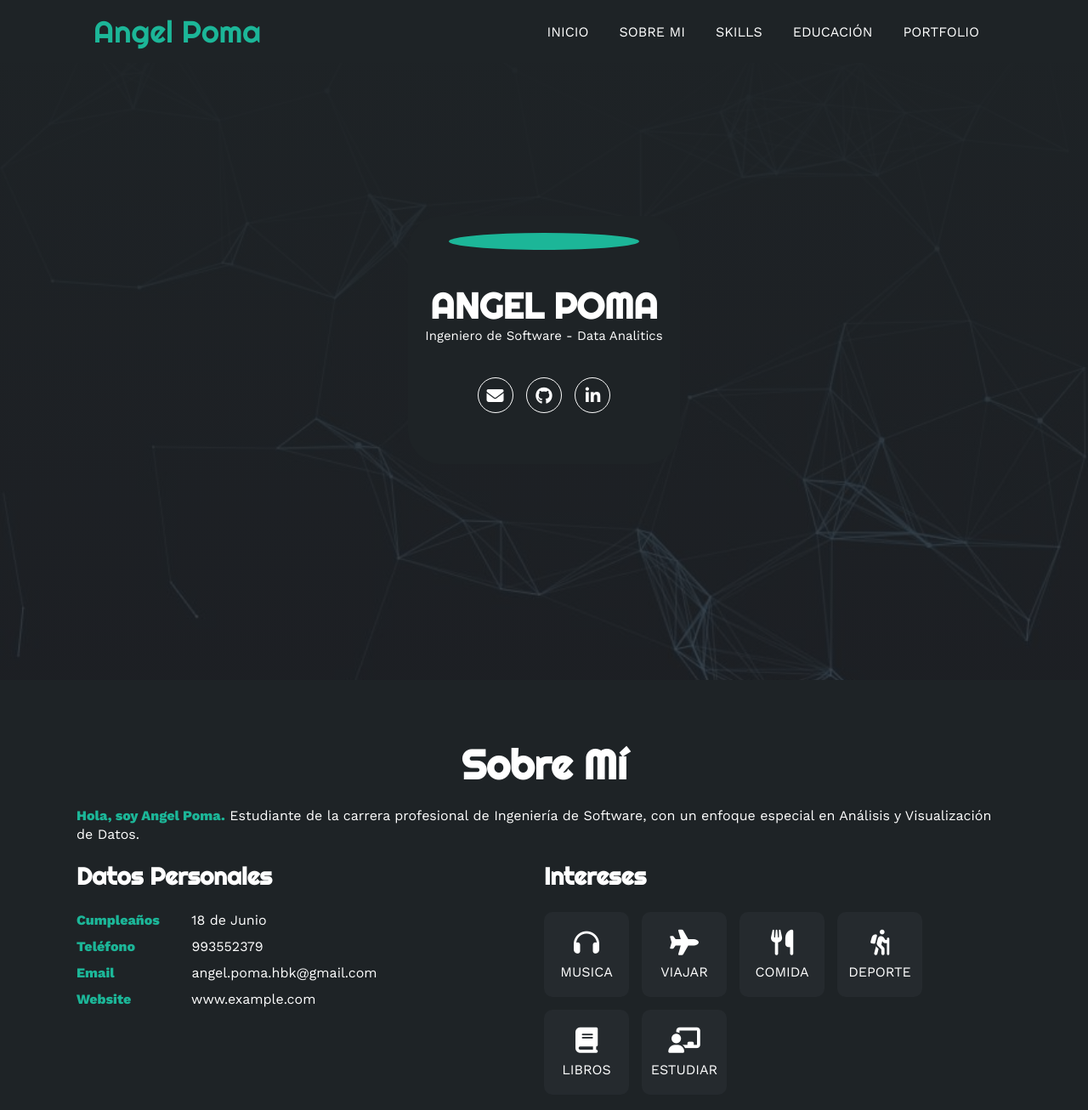
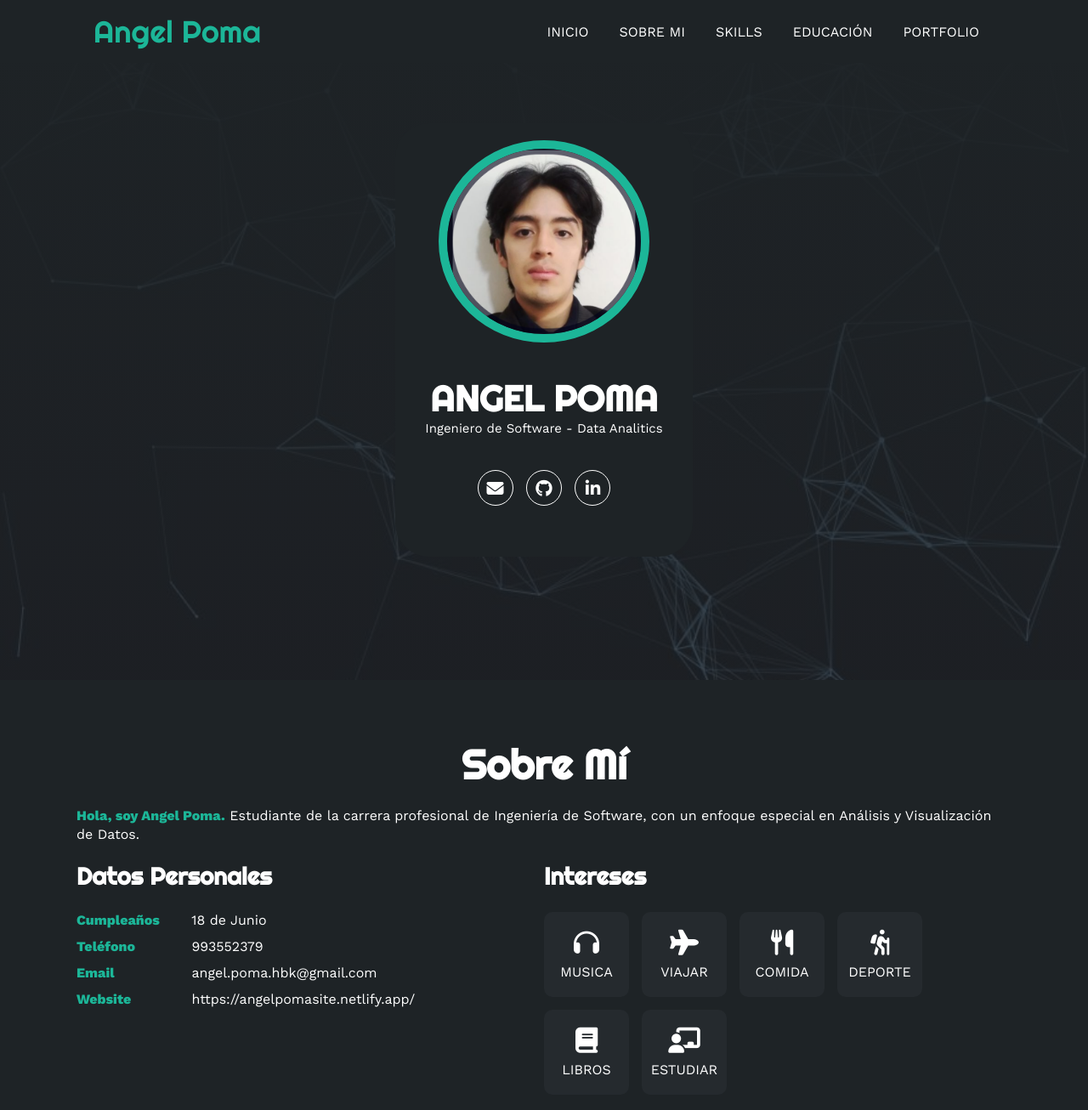
Before and after one commit to AngelMPR/PortafoliodeProyectos, a plain HTML site: page index.html in a window 1280 px wide. Shown: the top 1306 px of the page at 85% size. Drawn offline with nearby package versions, Linux system fonts and the light colour scheme.

Commit message:
newperfil

```diff
--- a/index.html
+++ b/index.html
@@ -34,7 +34,7 @@
      <section id="inicio" class="inicio">
         <div class="contenido-banner">
             <div class="contenedor-img">
-                <img src="img/hero.png" alt="">
+                <img src="img/perfil.png" alt="">
             </div>
             <h1>ANGEL POMA</h1>
             <h2>Ingeniero de Software - Data Analitics</h2>
@@ -74,7 +74,7 @@
                         </li>
                         <li>
                             <strong>Website</strong>
-                            www.example.com
+                            https://angelpomasite.netlify.app/
                         </li>
                         <!--
                         <li>
```
Also changed, not shown: img/perfil.png (added).
